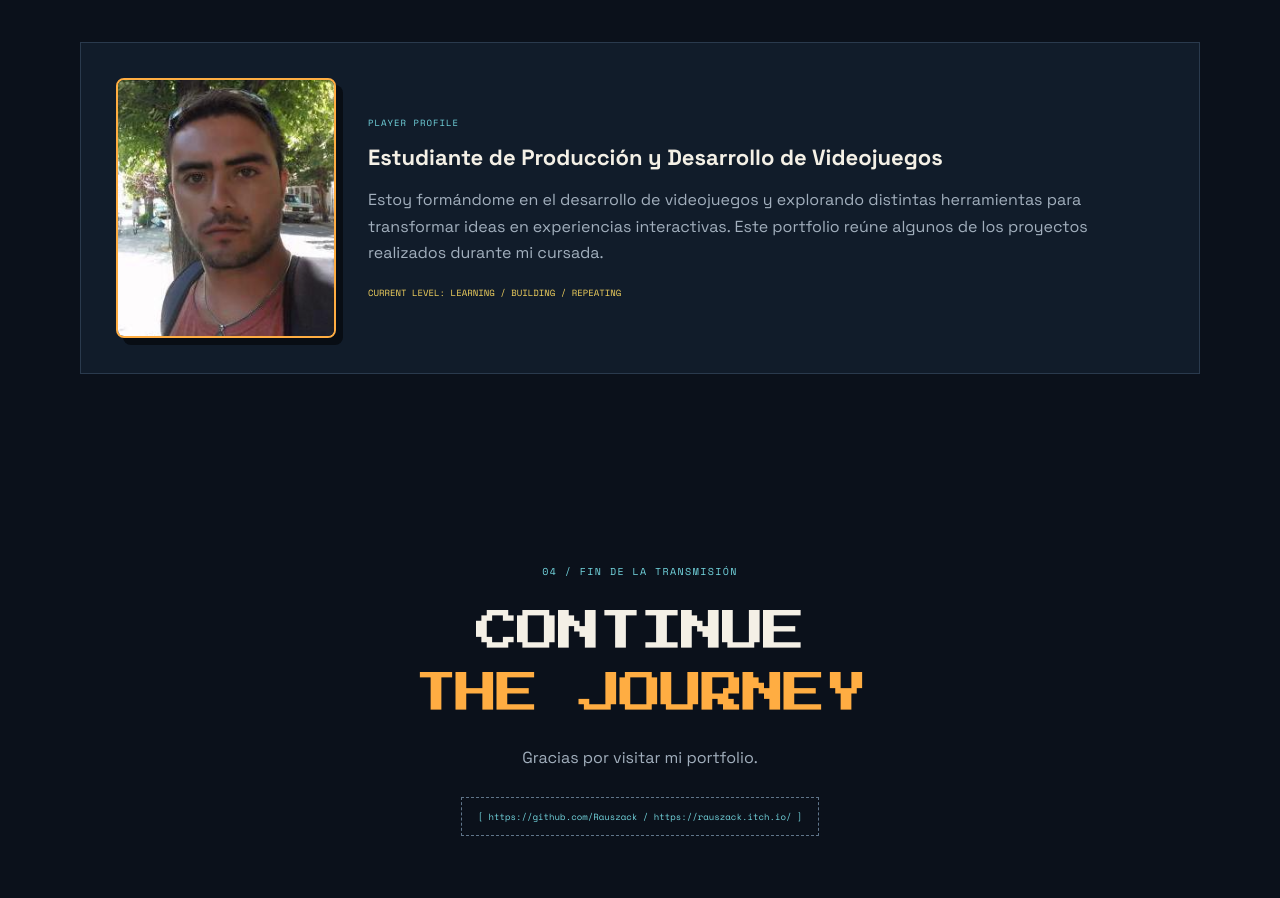
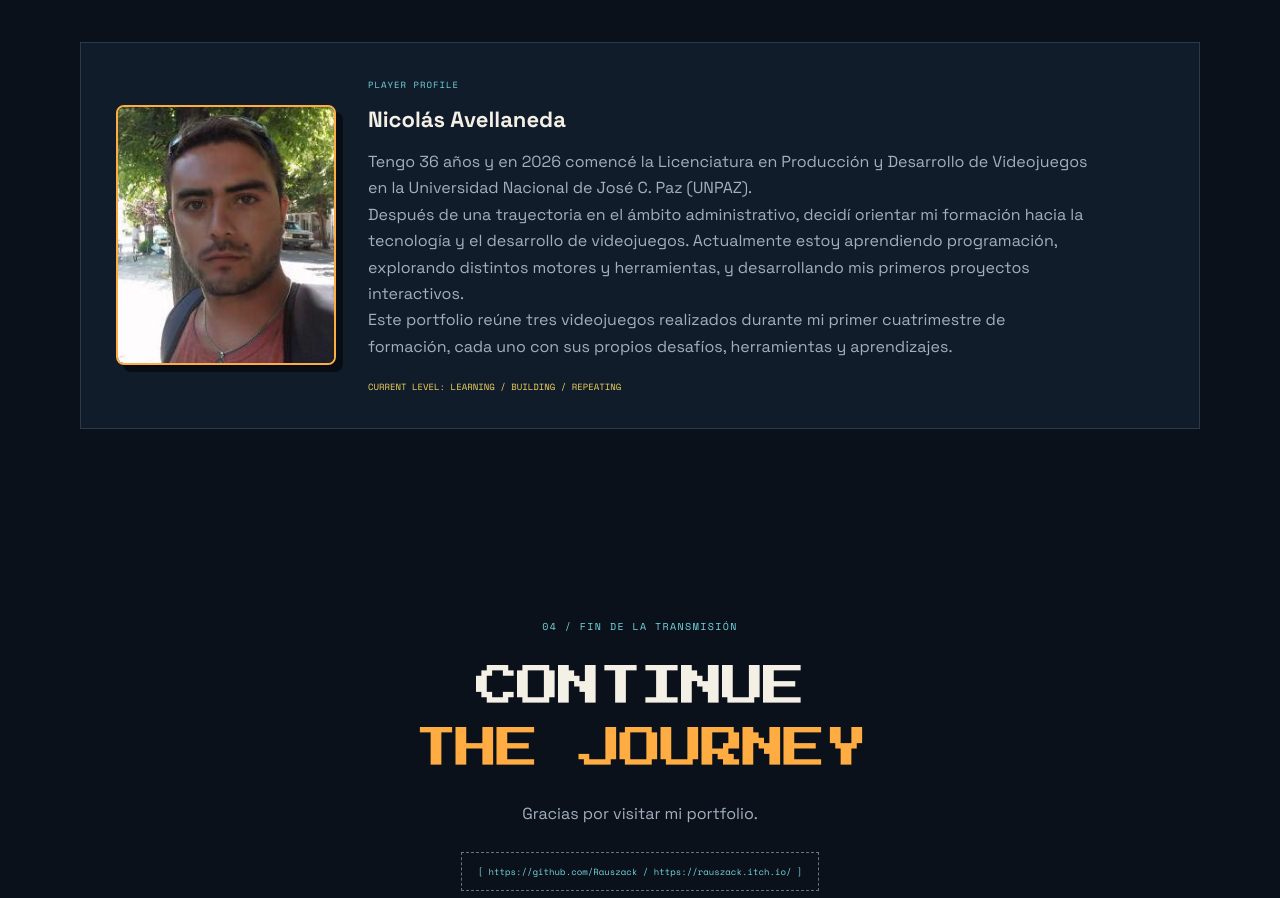
Before and after one commit to Rauszack/portfolio-web, a plain HTML site: page index.html in a window 1280 px wide. Shown: the part 3117-4015 px from the top of the page. Drawn offline with nearby package versions, Linux system fonts and the light colour scheme.

Commit message:
agrego docs y cambio about mi

```diff
--- a/index.html
+++ b/index.html
@@ -204,17 +204,43 @@
         <p class="eyebrow">03 / PERFIL DEL JUGADOR</p>
         <h2>ABOUT <span>RAUSZACK</span></h2>
       </div>
+
 <div class="about-panel">
   <div class="about-photo">
-    <img src="assets/images/perfil.png" alt="Foto de Rauszack">
+    <img src="assets/images/perfil.png" alt="Foto de Nicolás Avellaneda">
   </div>
+
   <div>
     <p class="about-label">PLAYER PROFILE</p>
-          <h3>Estudiante de Producción y Desarrollo de Videojuegos</h3>
-          <p>Estoy formándome en el desarrollo de videojuegos y explorando distintas herramientas para transformar ideas en experiencias interactivas. Este portfolio reúne algunos de los proyectos realizados durante mi cursada.</p>
-          <p class="about-note">CURRENT LEVEL: LEARNING / BUILDING / REPEATING</p>
+
+    <h3>Nicolás Avellaneda</h3>
+
+    <p>
+      Tengo 36 años y en 2026 comencé la Licenciatura en
+      Producción y Desarrollo de Videojuegos en la Universidad
+      Nacional de José C. Paz (UNPAZ).
+    </p>
+
+    <p>
+      Después de una trayectoria en el ámbito administrativo,
+      decidí orientar mi formación hacia la tecnología y el
+      desarrollo de videojuegos. Actualmente estoy aprendiendo
+      programación, explorando distintos motores y herramientas,
+      y desarrollando mis primeros proyectos interactivos.
+    </p>
+
+    <p>
+      Este portfolio reúne tres videojuegos realizados durante
+      mi primer cuatrimestre de formación, cada uno con sus
+      propios desafíos, herramientas y aprendizajes.
+    </p>
+
+    <p class="about-note">
+      CURRENT LEVEL: LEARNING / BUILDING / REPEATING
+    </p>
   </div>
 </div>
+
     </section>
 
     <section class="contact-section section container" id="contacto">
```
Also changed, not shown: 2 other files. Lines whose indentation alone changed are shown as unchanged.
